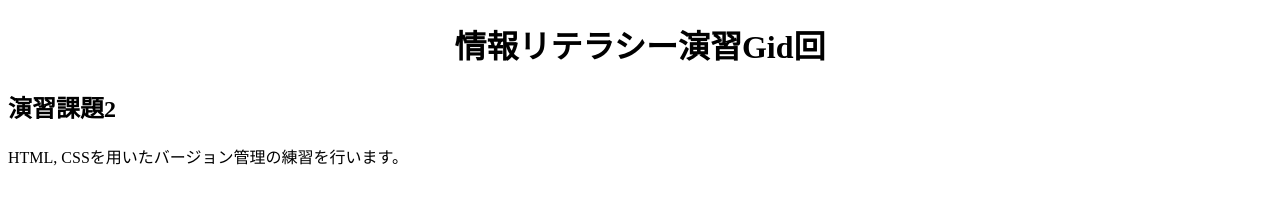
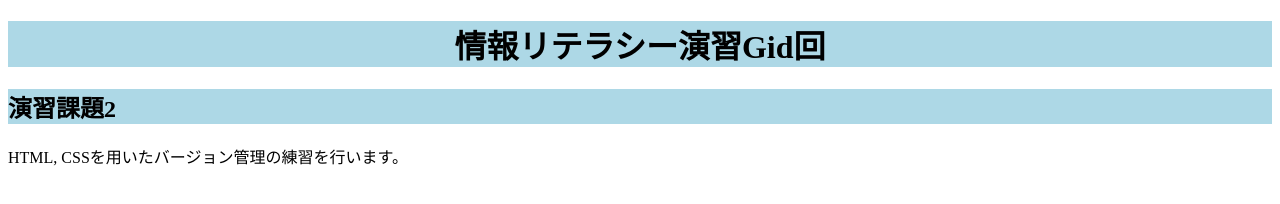
Before and after one commit to c0a24097b6/myhtml, a plain HTML site: page index.html in a window 1280 px wide. Drawn offline with Linux system fonts and the light colour scheme.

Commit message:
見出しの色編集

```diff
--- a/style.css
+++ b/style.css
@@ -5,7 +5,11 @@
 h1{
     font-size:2rem;
     text-align: center;
+    background-color: lightblue;
+    color: black;
 }
 h2{
     font-size:1.5rem;
+    background-color: lightblue;
+    color: black;
 }
```
